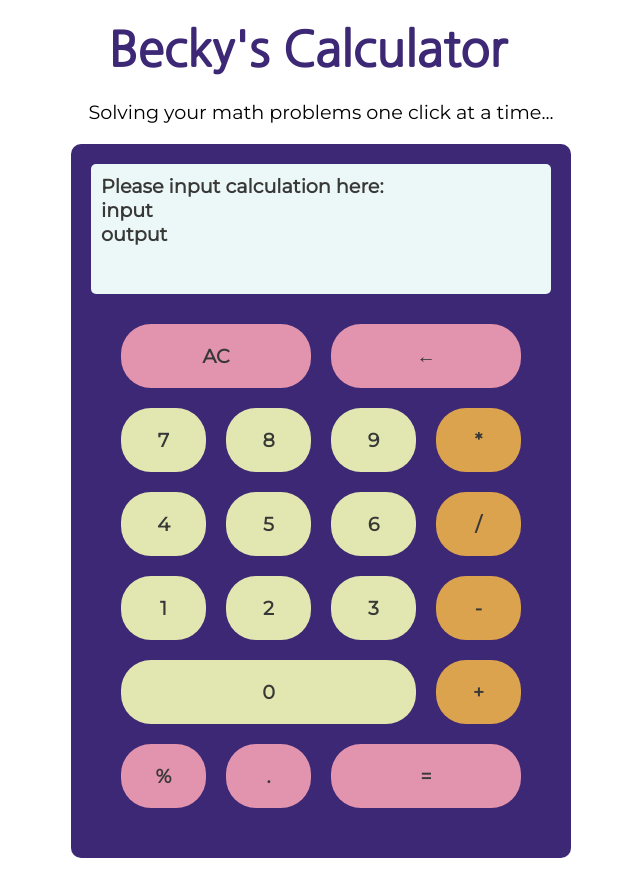
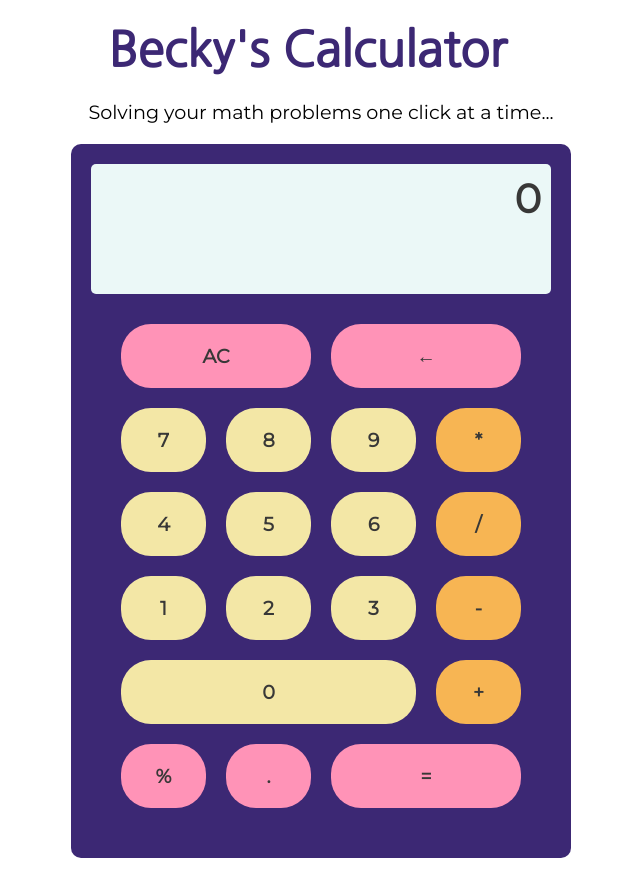
Before and after one commit to BeckyRushton/Calculator-Project, a plain HTML site: page index.html in a window 1280 px wide. Shown: the whole page, without its empty margins (319-959 px from the left). Drawn offline with Linux system fonts and the light colour scheme.

Commit message:
changed colours and removed input/output divs

```diff
--- a/index.html
+++ b/index.html
@@ -16,9 +16,8 @@
     <main>
       <div class="calculator">
         <div class="calculator__window">
-          Please input calculation here:
-          <div class="calculator__window--input">input</div>
-          <div class="calculator__window--output">output</div>
+          0
+
         </div>
         <div class="calculator__pad">
           <div class="calculator__button" id="calculator__button--zero">
--- a/styles.scss
+++ b/styles.scss
@@ -3,9 +3,9 @@ $title-font: "Nanum Gothic", "Impact", sans-serif;
 $main-font: "Montserrat", "Arial", sans-serif;
 $text-theme: rgb(56, 56, 55);
 $background-theme: rgb(60, 40, 116);
-$button-theme-num: rgb(226, 231, 177);
-$button-theme-method: rgb(219, 163, 78);
-$button-theme-other: rgb(226, 148, 174);
+$button-theme-num: rgb(243, 231, 166);
+$button-theme-method: rgb(247, 181, 83);
+$button-theme-other: rgb(255, 147, 183);
 
 * {
   padding: 0;
@@ -51,7 +51,8 @@ body {
     color: $text-theme;
     width: 100%;
     font-weight: bold;
-    font-size: 1.2rem;
+    font-size: 2.5rem;
+    text-align: end;
     height: 130px;
     border-radius: 5px;
     padding: 10px;
```
Also changed, not shown: styles.css, 1 other file.
